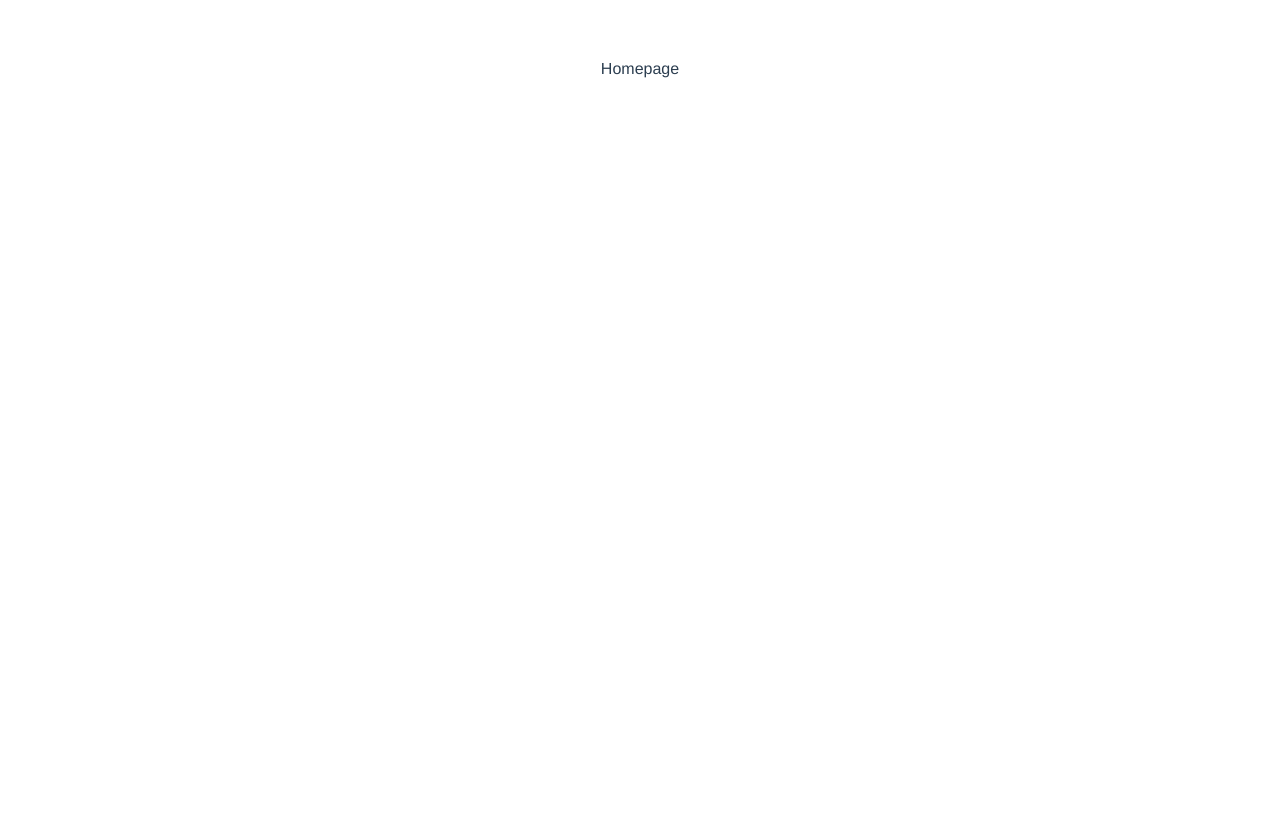
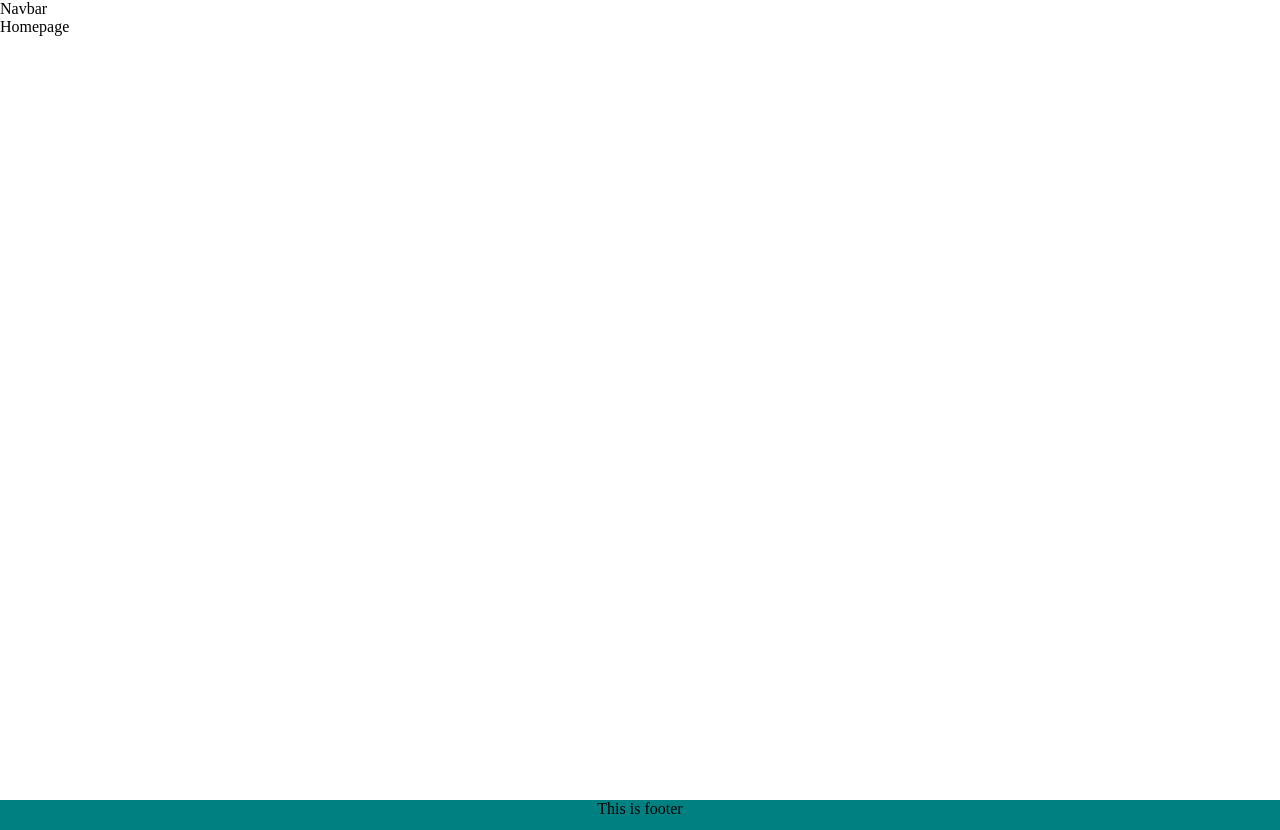
Before and after one commit to dipu-bd/mybooklist, a Vue app: page / in a window 1280 px wide. Before the commit the page ends 800 px from the top, so only its background shows below. Built offline with nearby package versions, Linux system fonts and the light colour scheme.

Commit message:
Made home page layout

```diff
--- a/index.html
+++ b/index.html
@@ -2,7 +2,7 @@
 <html>
   <head>
     <meta charset="utf-8">
-    <title>mybooklist</title>
+    <title>My Book List</title>
   </head>
   <body>
     <div id="app"></div>
--- a/package.json
+++ b/package.json
@@ -10,6 +10,9 @@
     "lint": "eslint --ext .js,.vue src"
   },
   "dependencies": {
+    "bootstrap": "^3.3.7",
+    "bootstrap-vue": "^0.7.0",
+    "jquery": "^3.1.1",
     "vue": "^2.1.10",
     "vue-form-generator": "^2.0.0-beta2",
     "vue-router": "^2.2.0"
--- a/src/App.vue
+++ b/src/App.vue
@@ -1,22 +1,31 @@
 <template>
-  <div id="app">
-    <router-view></router-view>
-  </div>
+  <section id="app">
+    <app-view>
+      <app-nav slot="navbar"></app-nav>
+      <router-view></router-view>
+    </app-view>
+    <app-footer></app-footer>
+  </section>
 </template>
 
 <script>
+import AppView from 'components/AppView'
+import AppNav from 'components/Navbar'
+import AppFooter from 'components/Footer'
+
 export default {
-  name: 'app'
+  name: 'app',
+  components: {
+    AppNav,
+    AppView,
+    AppFooter
+  }
 }
 </script>
 
 <style>
-#app {
-  font-family: 'Avenir', Helvetica, Arial, sans-serif;
-  -webkit-font-smoothing: antialiased;
-  -moz-osx-font-smoothing: grayscale;
-  text-align: center;
-  color: #2c3e50;
-  margin-top: 60px;
+html, body {
+  margin: 0;
+  padding: 0;
 }
 </style>
--- /dev/null
+++ b/src/components/AppView.vue
@@ -0,0 +1,18 @@
+<template>
+  <div class="main-view">
+    <slot name="navbar">Navigation bar</slot>
+    <slot></slot>
+  </div>
+</template>
+
+<script>
+export default {
+  name: 'AppView'
+}
+</script>
+
+<style scoped>
+.main-view {
+  min-height: 100vh;
+}
+</style>
--- a/src/components/Footer.vue
+++ b/src/components/Footer.vue
@@ -1,5 +1,5 @@
 <template>
-  <div>
+  <div id="footer">
     This is footer
   </div>
 </template>
@@ -11,7 +11,8 @@
 </script>
 
 <style scoped>
-  div {
+#footer {
+  border: 0;
   height: 30px;
   text-align: center;
   background: teal;
--- a/src/components/Navbar.vue
+++ b/src/components/Navbar.vue
@@ -4,7 +4,7 @@
 
 <script>
 export default {
-  name: 'navbar'
+  name: 'AppNav'
 }
 </script>
 
--- a/src/main.js
+++ b/src/main.js
@@ -1,8 +1,12 @@
 // The Vue build version to load with the `import` command
 // (runtime-only or standalone) has been set in webpack.base.conf with an alias.
 import Vue from 'vue'
+import Bootstrap from 'bootstrap-vue'
+
 import App from './App'
 import router from './router'
+
+Vue.use(Bootstrap)
 
 /* eslint-disable no-new */
 new Vue({
```
Lines whose indentation alone changed are shown as unchanged.
